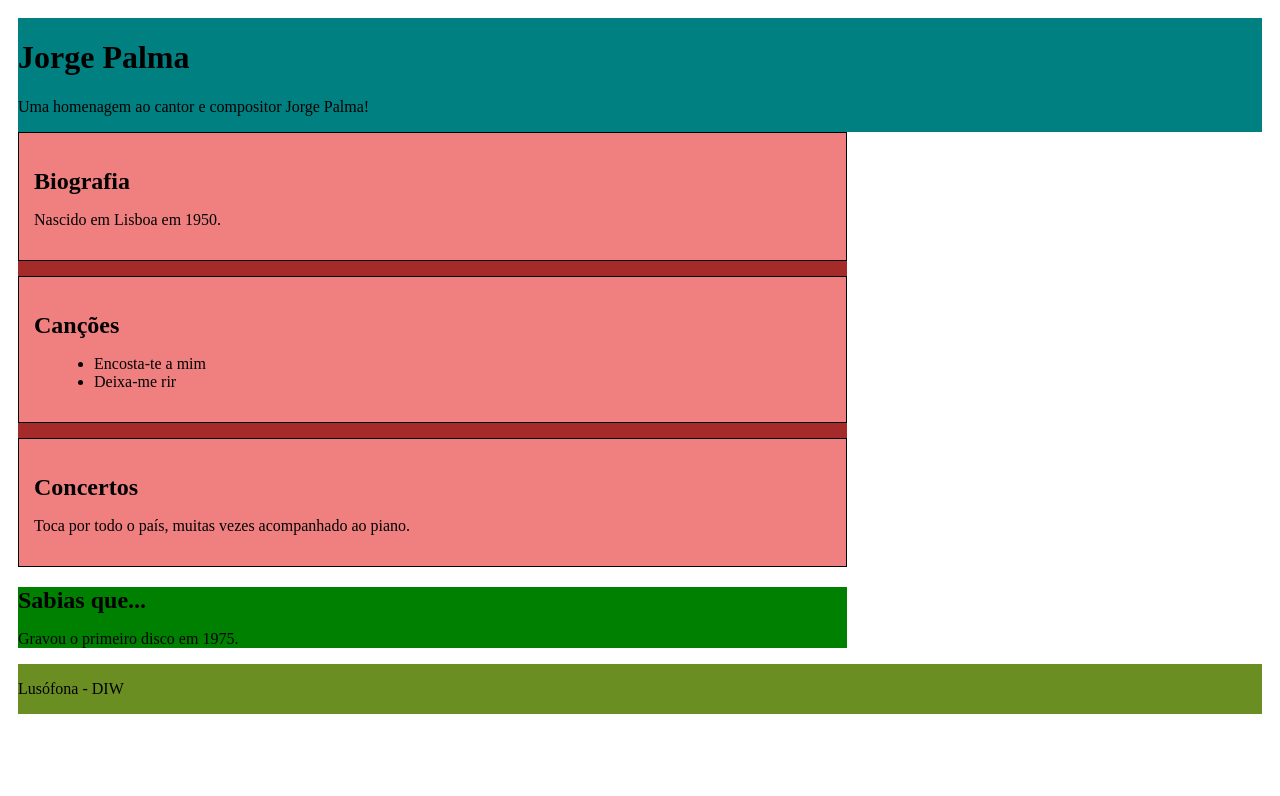
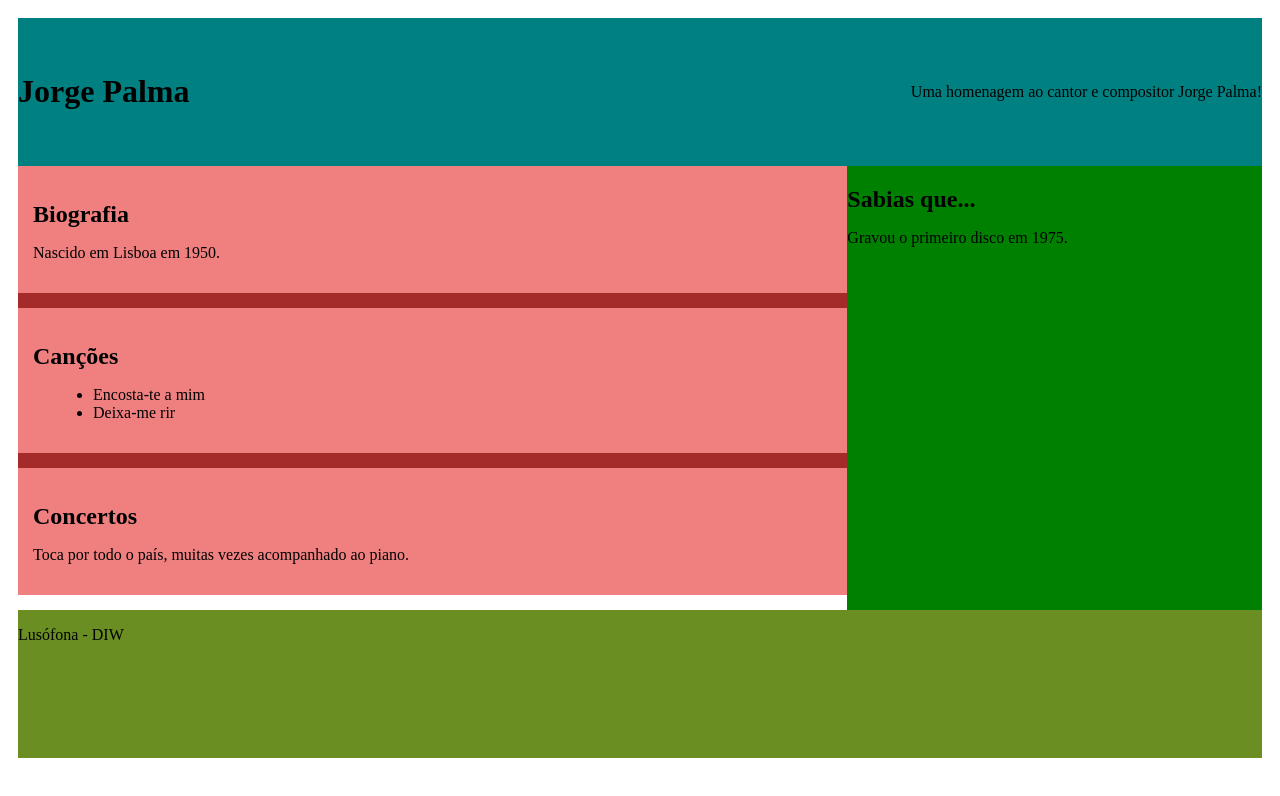
Before and after one commit to leviPereira5/quizz3, a plain HTML site: page index.html in a window 1280 px wide. Drawn offline with Linux system fonts and the light colour scheme.

Commit message:
agora funciona

```diff
--- a/style.css
+++ b/style.css
@@ -2,7 +2,7 @@
 
 
 header  { grid-area: header; }
-article { grid-area: article; }
+main { grid-area: main; }
 aside   { grid-area: aside; }
 footer  { grid-area: footer; }
 
@@ -10,17 +10,17 @@ body {
     background-color: white;
     padding: 10px;
     display: grid;
-    grid-template-columns: 2fr 1fr;
-
-    grid-template-areas:
-        "header  header"
-        "article aside"
-        "footer  footer";
+    grid-template-columns: 1fr 1fr 1fr;
+    grid-template-rows:1fr 3fr 1fr;
+    grid-template-areas: "header header header" "main main aside" "footer footer footer";
 }
 
 header {
     background-color: teal;
+    display: flex;
     justify-content: space-between;
+    align-items: center;
+
 }
 
 article {
@@ -39,7 +39,7 @@ section {
     background-color: lightcoral;
     padding: 15px;
     margin-bottom: 15px;
-    border: 1px solid black;
+
 }
 
 section h2 {
```
Also changed, not shown: index.html (+2 -3 lines).
